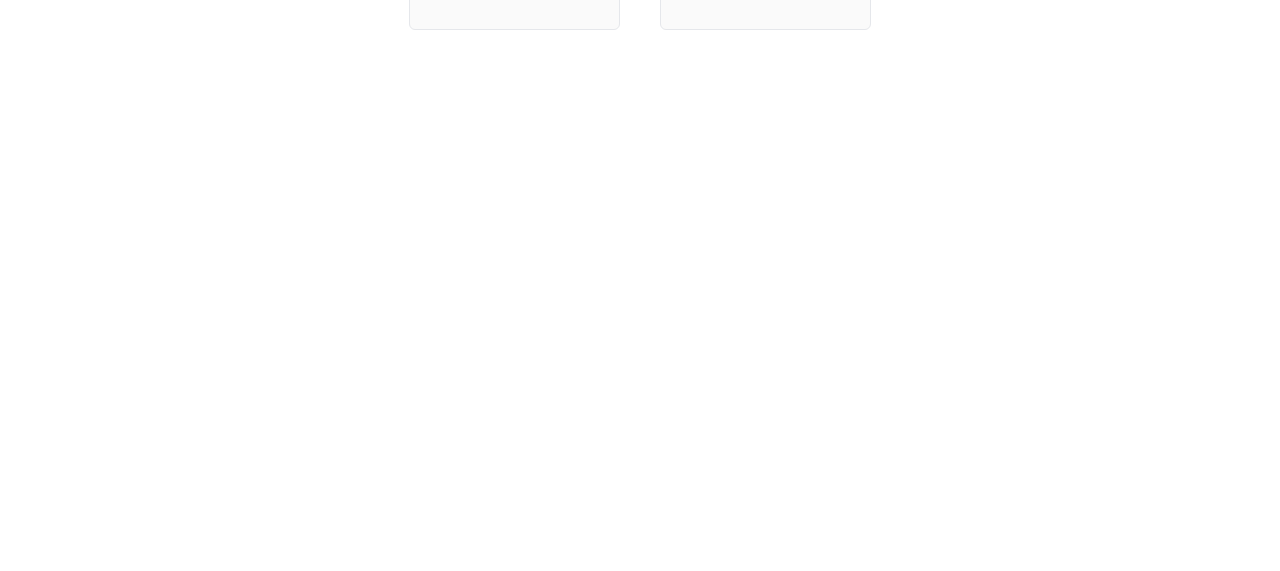
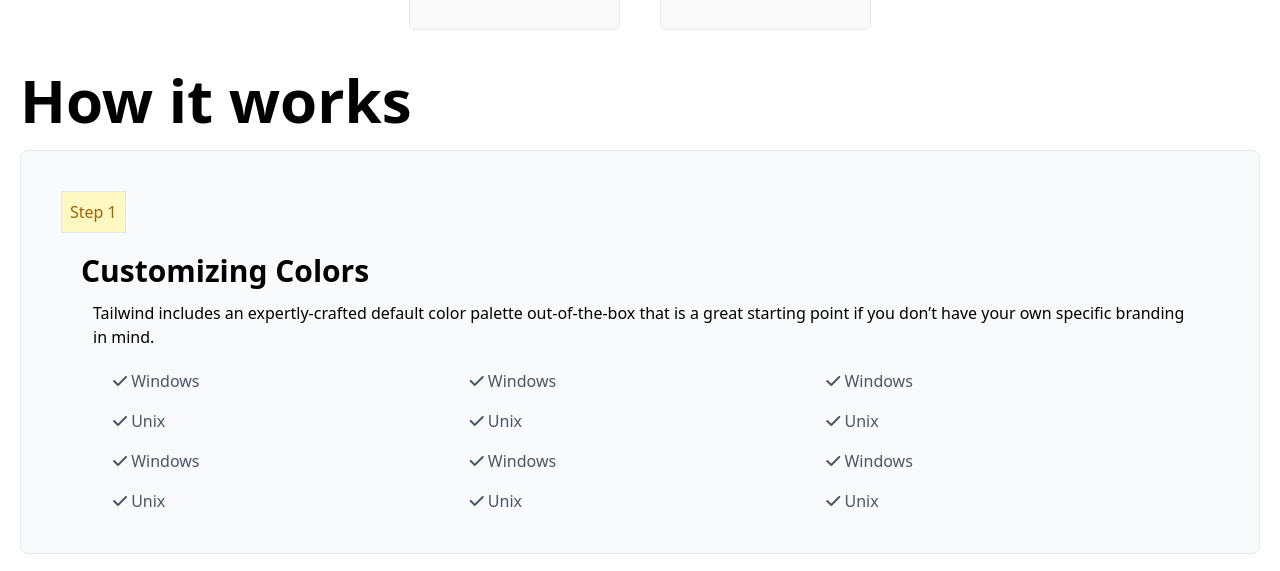
Before and after one commit to suyogchougale3096/Angular-Tailwind-CSS, an Angular app: page /register in a window 1280 px wide. Shown: the part 1368-1939 px from the top of the page. Before the commit the page ends 1418 px from the top, so only its background shows below. Built offline with nearby package versions, Linux system fonts and the light colour scheme.

Commit message:
Added stepfeature

```diff
--- a/src/app/modules/register/components/navbar/navbar.component.ts
+++ b/src/app/modules/register/components/navbar/navbar.component.ts
@@ -7,7 +7,7 @@ import { Component, ElementRef, OnInit, ViewChild } from '@angular/core';
 })
 export class NavbarComponent implements OnInit {
 
-  mobile_screen : boolean = true;
+  mobile_screen : boolean = false;
   big_screen : boolean = true;
 
   constructor(private element : ElementRef) {
@@ -18,6 +18,6 @@ export class NavbarComponent implements OnInit {
 
   handleMenu(){
     this.mobile_screen = !this.mobile_screen;
-    if(this.mobile_screen) this.big_screen = !this.mobile_screen
+    // if(this.mobile_screen) this.big_screen = !this.mobile_screen
   }
 }
--- /dev/null
+++ b/src/app/modules/register/components/stepfeature/stepfeature.component.html
@@ -0,0 +1,23 @@
+<div class="header text-6xl font-bold m-5">How it works</div>
+<div class="m-5 p-5 bg-slate-50 rounded-lg border">
+    <div class="card m-5">
+        <div class="steps text-yellow-700 bg-yellow-100 w-fit p-2 border">Step 1</div>
+        <div class="card-title m-5">
+            <div class="text-3xl font-bold">Customizing Colors</div>
+            <div class="m-3">
+                Tailwind includes an expertly-crafted default color palette out-of-the-box that is a great starting point if you don’t have your own specific branding in mind.
+
+                <!-- <span *ngFor="let item of features" class="">
+                    <span>{{item}}</span>
+                </span> -->
+
+                <div class="grid grid-rows-4 grid-flow-col gap-4 m-5">
+                    <div *ngFor="let item of features" class="text-gray-600 hover:text-green-500 hover:cursor-pointer hover:translate-y-1">
+                        <i class="fa-solid fa-check"></i>
+                        {{item}}
+                    </div>
+                </div>
+            </div>
+        </div>
+    </div>
+</div>
--- /dev/null
+++ b/src/app/modules/register/components/stepfeature/stepfeature.component.ts
@@ -0,0 +1,16 @@
+import { Component, OnInit } from '@angular/core';
+
+@Component({
+  selector: 'app-stepfeature',
+  templateUrl: './stepfeature.component.html',
+  styleUrls: ['./stepfeature.component.css']
+})
+export class StepfeatureComponent implements OnInit {
+
+  features = ["Windows", "Unix","Windows", "Unix","Windows", "Unix","Windows", "Unix","Windows", "Unix","Windows", "Unix",]
+  constructor() { }
+
+  ngOnInit(): void {
+  }
+
+}
--- a/src/app/modules/register/register.component.html
+++ b/src/app/modules/register/register.component.html
@@ -3,3 +3,5 @@
 <app-herosection></app-herosection>
 
 <app-companyinfoslider></app-companyinfoslider>
+
+<app-stepfeature></app-stepfeature>
--- a/src/app/modules/register/register.module.ts
+++ b/src/app/modules/register/register.module.ts
@@ -6,6 +6,7 @@ import { RegisterComponent } from './register.component';
 import { NavbarComponent } from './components/navbar/navbar.component';
 import { HerosectionComponent } from './components/herosection/herosection.component';
 import { CompanyinfosliderComponent } from './components/companyinfoslider/companyinfoslider.component';
+import { StepfeatureComponent } from './components/stepfeature/stepfeature.component';
 
 
 @NgModule({
@@ -13,7 +14,8 @@ import { CompanyinfosliderComponent } from './components/companyinfoslider/compa
     RegisterComponent,
     NavbarComponent,
     HerosectionComponent,
-    CompanyinfosliderComponent
+    CompanyinfosliderComponent,
+    StepfeatureComponent
   ],
   imports: [
     CommonModule,
```
Also changed, not shown: src/app/modules/register/components/stepfeature/stepfeature.component.css (added), 1 other file (tests, documents, lock files or other folders).
